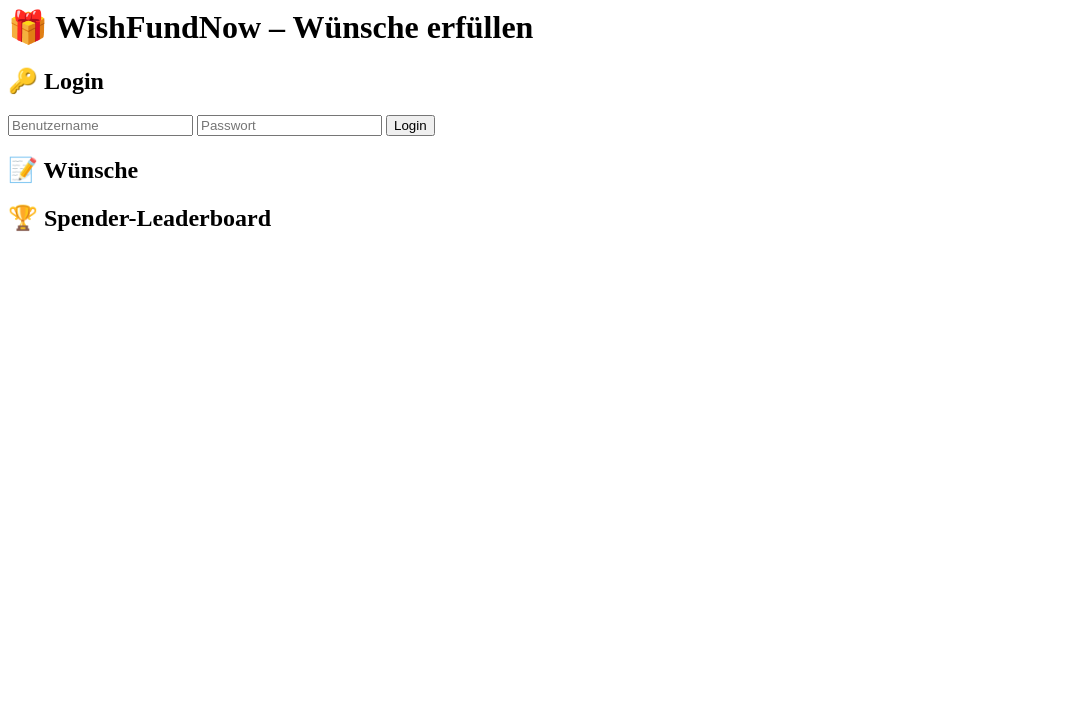
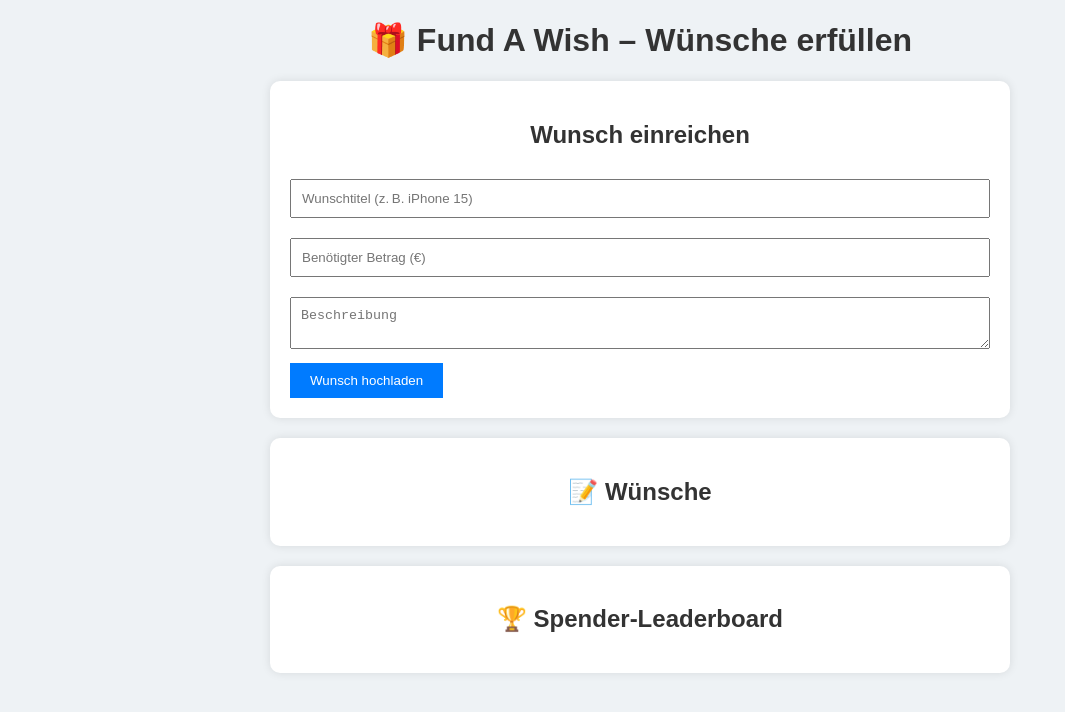
Before and after one commit to JustNeoGT/Fund-a-Wish, a plain HTML site: page index.html in a window 1280 px wide. Shown: the whole page, without its empty margins (0-1065 px from the left). Drawn offline with Linux system fonts and the light colour scheme.

Commit message:
Revert "Add Login"
This reverts commit e1cc0cfa71713410370cbd6c5ed77c6d6a7674fe.

```diff
--- a/index.html
+++ b/index.html
@@ -1,18 +1,16 @@
+<!DOCTYPE html>
+<html lang="de">
+<head>
+  <meta charset="UTF-8">
+  <title>WishFundNow – Wünsche erfüllen</title>
+  <link rel="stylesheet" href="style.css">
+</head>
 <body>
-  <h1>🎁 WishFundNow – Wünsche erfüllen</h1>
+  <h1>🎁 Fund A Wish – Wünsche erfüllen</h1>
 
-  <section id="login-section">
-    <h2>🔑 Login</h2>
-    <input type="text" id="username" placeholder="Benutzername">
-    <input type="password" id="password" placeholder="Passwort">
-    <button onclick="login()">Login</button>
-    <button onclick="logout()" style="display:none;" id="logoutBtn">Logout</button>
-    <p id="loginStatus"></p>
-  </section>
-
-  <section id="wish-form" style="display:none;">
+  <section id="wish-form">
     <h2>Wunsch einreichen</h2>
-    <input type="text" id="wishTitle" placeholder="Wunschtitel (z. B. iPhone 15)">
+    <input type="text" id="wishTitle" placeholder="Wunschtitel (z. B. iPhone 15)">
     <input type="number" id="wishAmount" placeholder="Benötigter Betrag (€)">
     <textarea id="wishDesc" placeholder="Beschreibung"></textarea>
     <button onclick="addWish()">Wunsch hochladen</button>
@@ -30,3 +28,4 @@
 
   <script src="script.js"></script>
 </body>
+</html>
```
